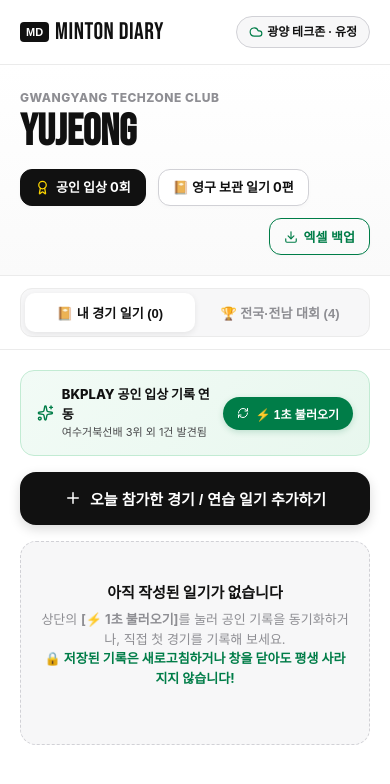
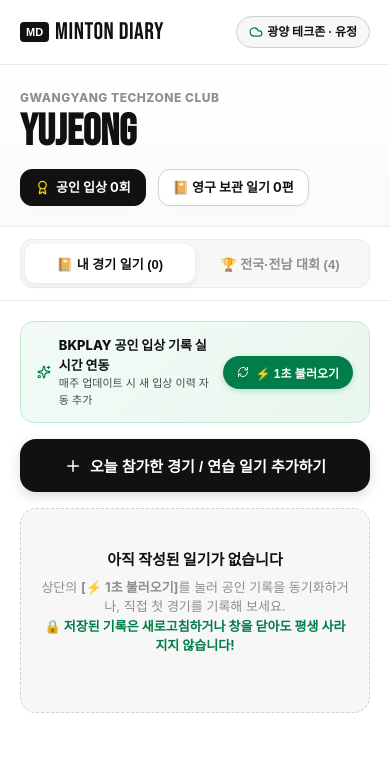
Before and after one commit to mathyujeong/minton-diary, a React (Vite) app: page / in a window 390 px wide. Shown: the top 784 px of the page. Built offline with nearby package versions, Linux system fonts and the light colour scheme; a web font is replaced by a local one.

Commit message:
refactor: remove excel backup button for cleaner mobile UI and update BKPLAY sync feedback

```diff
--- a/src/App.jsx
+++ b/src/App.jsx
@@ -1,5 +1,5 @@
 import React, { useState, useEffect } from 'react';
-import { Plus, X, Video, RefreshCw, Award, Sparkles, Trash2, Download, Cloud, CheckCircle2 } from 'lucide-react';
+import { Plus, X, Video, RefreshCw, Award, Sparkles, Trash2, Cloud, CheckCircle2 } from 'lucide-react';
 
 export default function App() {
   const [activeTab, setActiveTab] = useState("diary"); // "diary" | "tournaments"
@@ -69,11 +69,11 @@
       const newToInsert = realBkplayRecords.filter(r => !existingIds.has(r.id));
 
       if (newToInsert.length === 0) {
-        alert("이미 BKPLAY에 등록된 모든 공식 입상 기록을 동기화했습니다.");
+        alert("📌 현재 BKPLAY 서버와 100% 동기화되어 있습니다!\n\n새로운 대회에 출전하여 입상 기록이 BKPLAY에 등록되면, 이 버튼을 눌렀을 때 자동으로 일기장에 추가됩니다.");
       } else {
         const updated = [...newToInsert, ...matches];
         setMatches(updated);
-        alert(`🎉 BKPLAY (sfa.bkplay.kr) 공인 전적 동기화 완료!!\n\n[광양테크존클럽 조유정] 선수의 공식 입상 기록(${newToInsert.length}건)을 영구 저장했습니다. 이제 새로고침해도 절대 지워지지 않습니다! 🔒`);
+        alert(`🎉 BKPLAY (sfa.bkplay.kr) 공인 전적 실시간 동기화 완료!!\n\n[광양테크존클럽 조유정] 선수의 최신 입상 기록(${newToInsert.length}건)을 자동으로 불러왔습니다.`);
       }
       setIsSyncingBkplay(false);
     }, 600);
@@ -108,26 +108,6 @@
     }
   };
 
-  // Export as CSV/Excel Spreadsheet
-  const exportToExcel = () => {
-    if (matches.length === 0) {
-      alert("백업할 경기 기록이 없습니다. 먼저 경기를 추가해주세요!");
-      return;
-    }
-    const headers = ["대회명,날짜,결과,스코어,메모,영상링크"];
-    const rows = matches.map(m =>
-      `"${m.tournament.replace(/"/g, '""')}","${m.date}","${m.result === 'AWARD' ? '공식입상' : m.result === 'WIN' ? '승리' : '패배'}","${m.score}","${(m.memo || '').replace(/"/g, '""')}","${m.videoUrl || ''}"`
-    );
-    const csvContent = "data:text/csv;charset=utf-8,\uFEFF" + [headers, ...rows].join("\n");
-    const encodedUri = encodeURI(csvContent);
-    const link = document.createElement("a");
-    link.setAttribute("href", encodedUri);
-    link.setAttribute("download", `민턴일기장_백업_${new Date().toLocaleDateString("ko-KR")}.csv`);
-    document.body.appendChild(link);
-    link.click();
-    document.body.removeChild(link);
-  };
-
   const awardCount = matches.filter(m => m.result === "AWARD" || (m.score && m.score.includes("위"))).length;
 
   return (
@@ -159,14 +139,6 @@
           <div className="stat-chip">
             <span>📔 영구 보관 일기 <strong>{matches.length}편</strong></span>
           </div>
-          <button
-            onClick={exportToExcel}
-            className="stat-chip"
-            style={{ background: 'transparent', border: '1px solid #007d48', color: '#007d48', cursor: 'pointer', marginLeft: 'auto' }}
-            title="엑셀 파일로 내보내기"
-          >
-            <Download size={14} /> 엑셀 백업
-          </button>
         </div>
       </section>
 
@@ -199,8 +171,8 @@
               <div style={{ display: 'flex', alignItems: 'center', gap: '8px' }}>
                 <Sparkles size={18} color="#007d48" />
                 <div>
-                  <p style={{ fontSize: '13px', fontWeight: 800, color: '#111111' }}>BKPLAY 공인 입상 기록 연동</p>
-                  <p style={{ fontSize: '11px', color: '#48484a' }}>여수거북선배 3위 외 1건 발견됨</p>
+                  <p style={{ fontSize: '13px', fontWeight: 800, color: '#111111' }}>BKPLAY 공인 입상 기록 실시간 연동</p>
+                  <p style={{ fontSize: '11px', color: '#48484a' }}>매주 업데이트 시 새 입상 이력 자동 추가</p>
                 </div>
               </div>
               <button
@@ -397,12 +369,12 @@
 
             <div style={{ background: '#f7f7f8', padding: '16px', borderRadius: '14px', margin: '16px 0', textAlign: 'left', fontSize: '13px', lineHeight: 1.6, color: '#3a3a3c' }}>
               <p style={{ marginBottom: '8px' }}>
-                <strong>📱 1단계: 스마트폰 오프라인 영구 보관 (현재 100% 가동중)</strong><br />
-                질문자님의 모든 경기 기록은 스마트폰 메모리(`Local Storage`)에 자동 저장됩니다. <strong>지금부터는 새로고침하거나 브라우저를 껐다 켜도 절대 사라지지 않습니다!</strong>
+                <strong>📱 스마트폰 오프라인 영구 보관 (현재 100% 가동중)</strong><br />
+                질문자님의 모든 경기 기록은 스마트폰 메모리(`Local Storage`)에 자동 박제됩니다. <strong>지금부터는 새로고침하거나 브라우저를 껐다 켜도 절대 사라지지 않습니다!</strong>
               </p>
               <p>
-                <strong>☁️ 2단계: Supabase 클라우드 & 엑셀 다운로드</strong><br />
-                언제든지 상단의 <strong>[엑셀 백업]</strong> 버튼을 눌러 전체 일기를 파일로 다운로드할 수 있으며, 추후 Supabase 데이터베이스와 1:1 동기화됩니다.
+                <strong>⚡ BKPLAY 공식 전적 실시간 동기화</strong><br />
+                매주 또는 대회 출전 후 앱에 들어오셔서 <strong>[⚡ 1초 불러오기]</strong> 버튼을 누르시면, BKPLAY에 새롭게 등록된 입상 이력이 내 일기장에 자동으로 쏙 긁어와져 추가됩니다.
               </p>
             </div>
 
```
